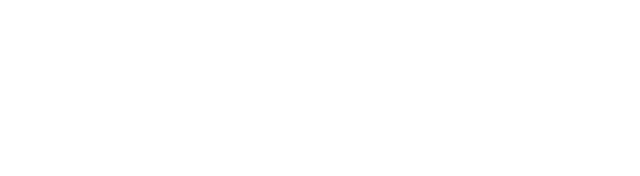
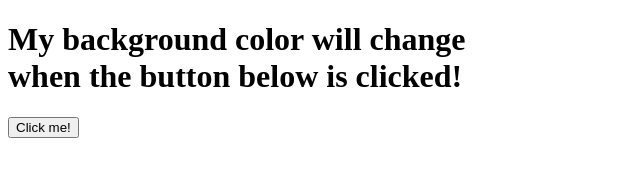
Before and after one commit to AhmedAlkh/color-changer, a plain HTML site: page index.html in a window 1280 px wide. Shown: the whole page, without its empty margins (0-640 px from the left). Drawn offline with nearby package versions, Linux system fonts and the light colour scheme.

Commit message:
basic html structure set up

```diff
--- a/index.html
+++ b/index.html
@@ -4,10 +4,17 @@
     <meta charset="UTF-8">
     <meta http-equiv="X-UA-Compatible" content="IE=edge">
     <meta name="viewport" content="width=device-width, initial-scale=1.0">
+    <script src="https://cdnjs.cloudflare.com/ajax/libs/jquery/3.6.0/jquery.min.js" integrity="sha512-894YE6QWD5I59HgZOGReFYm4dnWc1Qt5NtvYSaNcOP+u1T9qYdvdihz0PPSiiqn/+/3e7Jo4EaG7TubfWGUrMQ==" crossorigin="anonymous" referrerpolicy="no-referrer"></script>
     <link rel="stylesheet" type="text/css" href="styles.css">
     <title>Color Changer</title>
 </head>
 <body>
+    <div id="wrapper">
+        <h1>My background color will change<br/>
+        when the button below is clicked!</h1>
+    </div>
+
+    <input type="button" value="Click me!" id="change-colour" />
 
     <script src="index.js"></script>
 </body>
```
